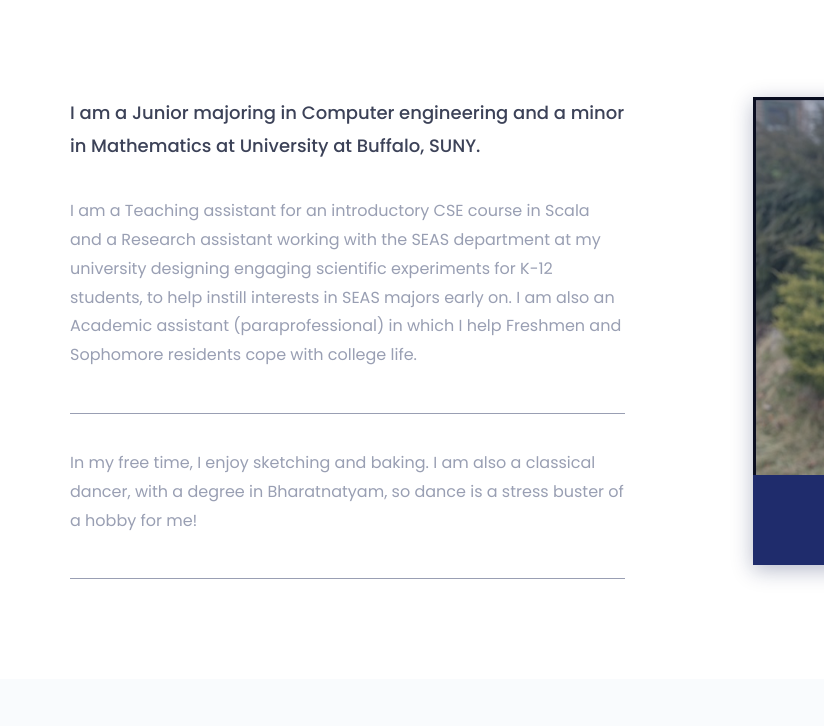
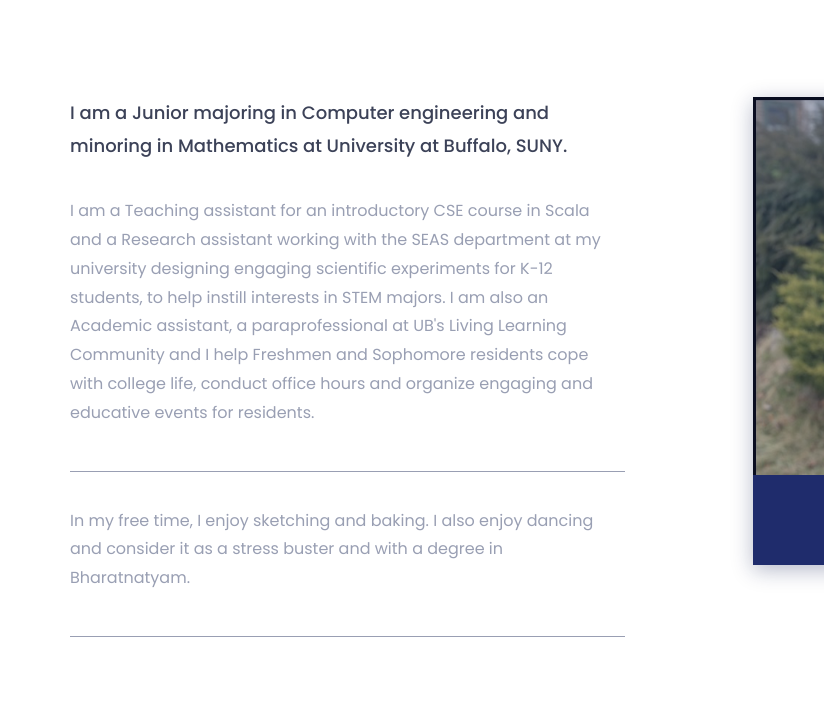
Before and after one commit to tanviekirane/tanviekirane.github.io, a plain HTML site: page index.html in a window 1280 px wide. Shown: the part 1020-1746 px from the top of the page, 0-824 px from the left. Drawn offline with nearby package versions, Linux system fonts and the light colour scheme.

Commit message:
finishing

```diff
--- a/index.html
+++ b/index.html
@@ -123,13 +123,17 @@
 						<div class="col-sm-6">
 							<div class="single-about-txt">
 								<h3>
-									I am a Junior majoring in Computer engineering and a minor in Mathematics at University at Buffalo, SUNY.
+									I am a Junior majoring in Computer engineering and minoring in Mathematics at University at Buffalo, SUNY.
 								</h3>
 								<p>
-									I am a Teaching assistant for an introductory CSE course in Scala and a Research assistant working with the SEAS department at my university designing engaging scientific experiments for K-12 students, to help instill interests in SEAS majors early on. I am also an Academic assistant (paraprofessional) in which I help Freshmen and Sophomore residents cope with college life.
+									I am a Teaching assistant for an introductory CSE course in Scala and a Research assistant working with
+									the SEAS department at my university designing engaging scientific experiments for K-12 students,
+									to help instill interests in STEM majors. I am also an Academic assistant, a paraprofessional at UB's Living Learning Community
+									and I help Freshmen and Sophomore residents cope with college life, conduct office hours and organize engaging and educative events for residents.
 								</p>
 								<p>
-									In my free time, I enjoy sketching and baking. I am also a classical dancer, with a degree in Bharatnatyam, so dance is a stress buster of a hobby for me!
+									In my free time, I enjoy sketching and baking. I also enjoy dancing and consider it as a stress buster and
+									with a degree in Bharatnatyam.
 								</p>
 							</div>
 						</div>
@@ -488,7 +492,7 @@
 										<div class="row">
 											<div class="col-md-5">
 												<div class="experience-time text-right">
-													<h2>Fall 2018 - present</h2>
+													<h2>Fall 2019 - present</h2>
 													<h3>Co-founder & <br> Public Relations chair</h3>
 												</div><!--/.experience-time-->
 											</div><!--/.col-->
@@ -800,10 +804,10 @@
 									</div>
 									<div class="contact-add-info">
 										<div class="single-contact-add-info">
-											<h3>If you like what you see, feel free to contact me at:</h3>
+											<h3>Feel free to contact me at:</h3>
 											<p>tanvie.kirane@gmail.com</p>
 											<br>
-											<h3>You can also find me at:</h3>
+											<h3>You can also connect with me at:</h3>
 										</div>
 									</div>
 								</div><!--/.contact-adress-->
```
